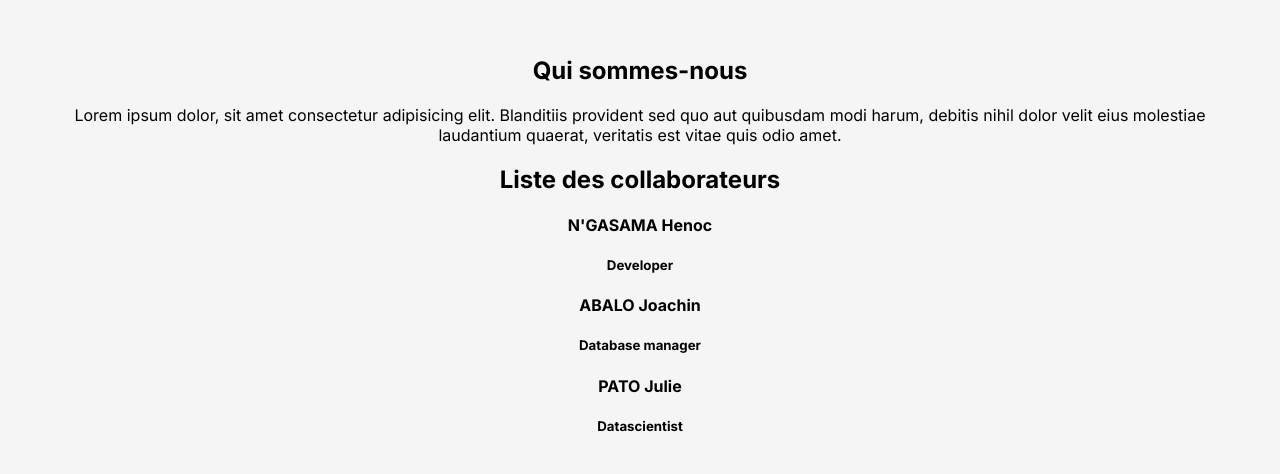
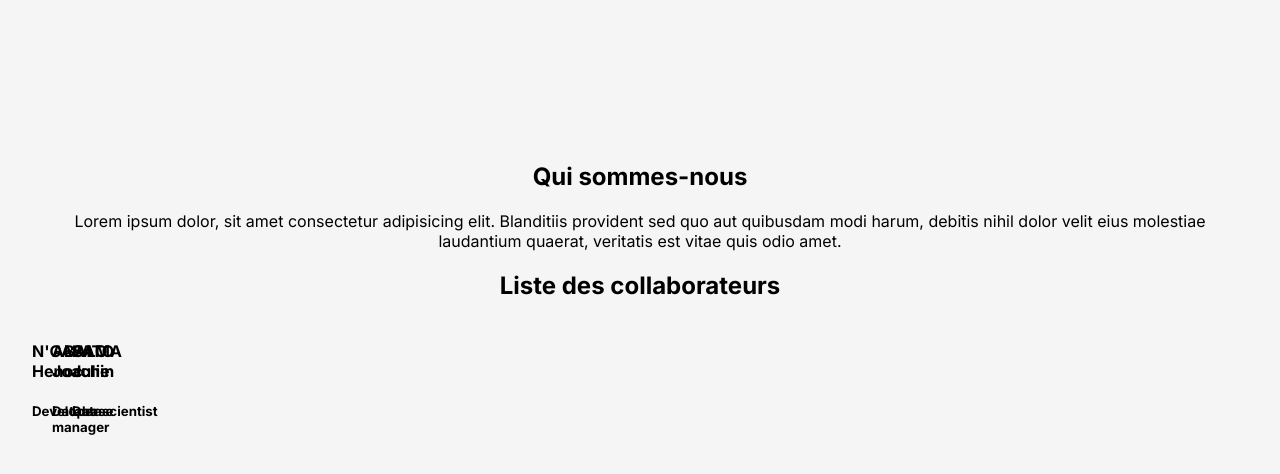
Before and after one commit to henocn/tp-js-avance2, a React (Vite) app: page /about in a window 1280 px wide. Shown: the part 154-628 px from the top of the page. Built offline with nearby package versions, Linux system fonts and the light colour scheme.

Commit message:
Add of article's component

```diff
--- a/App.css
+++ b/App.css
@@ -17,3 +17,13 @@
   background-color: #62a89d;
   padding: 2px;
 }
+
+.colab-container {
+  display: flex;
+  height: 30px;
+}
+
+.colab{
+  border: 1px green;
+  width: 20px;
+}
--- a/components/Welcone.jsx
+++ b/components/Welcone.jsx
@@ -5,12 +5,14 @@
   return (
     <div>
         <h2>Liste des collaborateurs</h2>
-        {colaborators.map((col, _) => (
-            <div key={_}>
-                <h4>{col.name}</h4>
-                <h5> {col.role} </h5>
-            </div>
-        ))}
+        <div className="colab-container">
+          {colaborators.map((col, _) => (
+              <div key={_} className='colab'>
+                  <h4>{col.name}</h4>
+                  <h5> {col.role} </h5>
+              </div>
+          ))}
+        </div>
 
     </div>
   )
--- a/pages/Home.jsx
+++ b/pages/Home.jsx
@@ -1,11 +1,14 @@
 import React from 'react'
+import {articles} from '../data/articles'
 import Compteur from '../components/Compteur'
+import Article from '../components/Article'
 
 const Home = () => {
-  return (<>
+  return (
+  <>
     <h1>Bienvenu</h1>
     <Compteur />
-
+    <Article articles={articles} />
   </>)
 }
 
```
